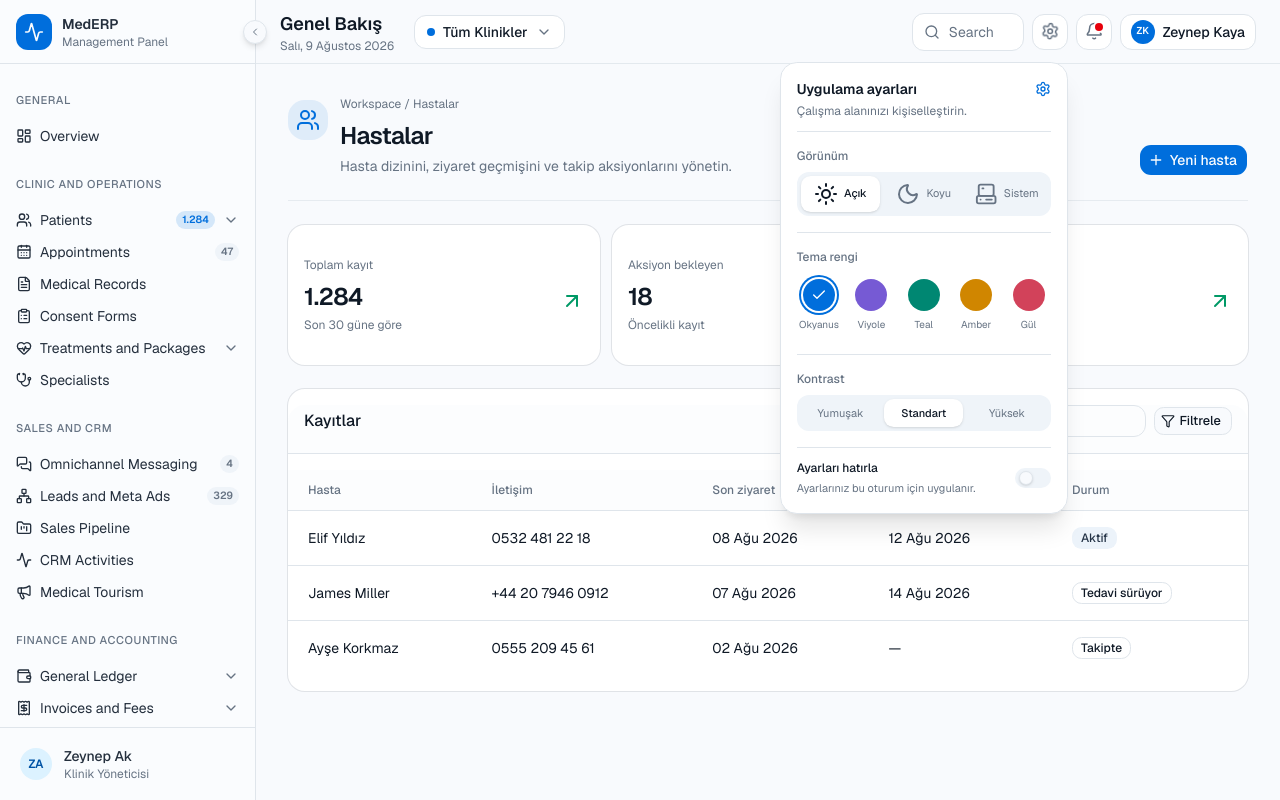
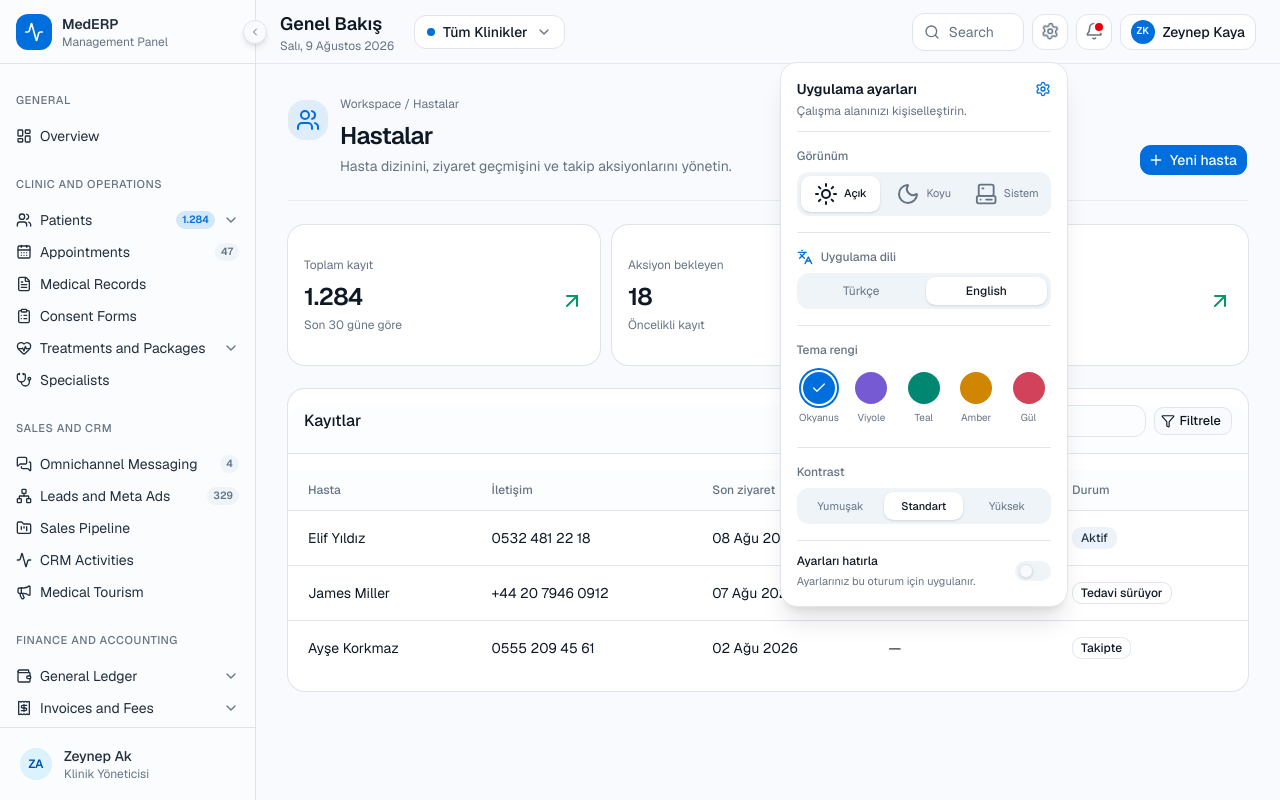
Before and after one commit to alpustalar/erp, a Next.js app: page /en/patients in a window 1280 px wide. Both pictures are taken after a click on the button 1049 px from the left and 31 px from the top of the page. Built offline with nearby package versions, Linux system fonts and the light colour scheme.

Commit message:
Add Turkish and English app language setting

```diff
--- a/components/layout/dashboard/topbar.tsx
+++ b/components/layout/dashboard/topbar.tsx
@@ -2,8 +2,9 @@
 
 import { useEffect, useState } from 'react';
 import { useTranslations } from 'next-intl';
-import { Bell, Check, ChevronDown, Computer, Moon, Search, Settings, Sun, UserRound } from 'lucide-react';
+import { Bell, Check, ChevronDown, Computer, Languages, Moon, Search, Settings, Sun, UserRound } from 'lucide-react';
 import { useTheme } from 'next-themes';
+import { usePathname, useRouter, useParams } from 'next/navigation';
 import { type ClinicKey, clinics } from '@/lib/data';
 import { cn } from '@/lib/utils';
 import { Button } from '@/components/ui/button';
@@ -20,6 +21,10 @@ import {
 export function Topbar() {
   const t = useTranslations();
   const { theme, setTheme } = useTheme();
+  const router = useRouter();
+  const pathname = usePathname();
+  const params = useParams<{ locale: string }>();
+  const locale = params.locale ?? 'tr';
   const [clinic, setClinic] = useState<ClinicKey>('all');
   const [open, setOpen] = useState(false);
   const [searchQuery, setSearchQuery] = useState('');
@@ -199,6 +204,27 @@ export function Topbar() {
                 </div>
               </div>
               <div className="mt-4 border-t border-border pt-4">
+                <div className="mb-2 flex items-center gap-2 text-xs font-medium text-muted-foreground"><Languages className="size-4 text-primary" />Uygulama dili</div>
+                <div className="grid grid-cols-2 gap-1 rounded-lg bg-muted p-1" role="radiogroup" aria-label="Uygulama dili">
+                  {[{ key: 'tr', label: 'Türkçe' }, { key: 'en', label: 'English' }].map((item) => (
+                    <button
+                      key={item.key}
+                      type="button"
+                      role="radio"
+                      aria-checked={locale === item.key}
+                      onClick={() => {
+                        if (locale === item.key) return;
+                        const pathWithoutLocale = pathname.replace(/^\/(tr|en)(?=\/|$)/, '') || '/';
+                        router.push(`/${item.key}${pathWithoutLocale}`);
+                      }}
+                      className={cn('rounded-md px-2 py-1.5 text-xs transition-colors', locale === item.key ? 'bg-card font-medium text-foreground shadow-sm' : 'text-muted-foreground hover:text-foreground')}
+                    >
+                      {item.label}
+                    </button>
+                  ))}
+                </div>
+              </div>
+              <div className="mt-4 border-t border-border pt-4">
                 <p className="mb-2 text-xs font-medium text-muted-foreground">Tema rengi</p>
                 <div className="grid grid-cols-5 gap-2" role="radiogroup" aria-label="Tema rengi">
                   {accents.map((item) => (
```
